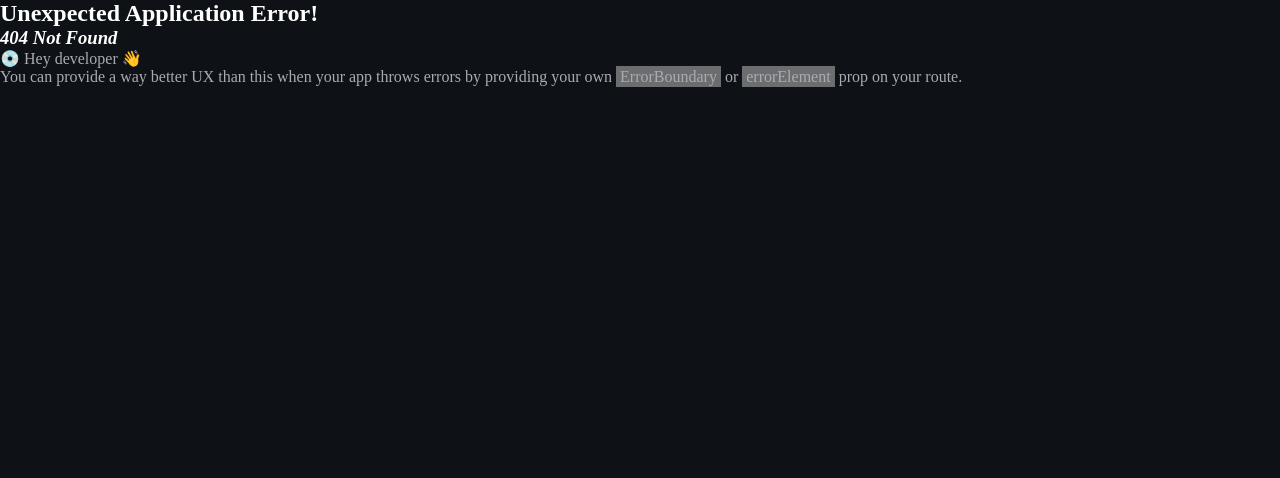
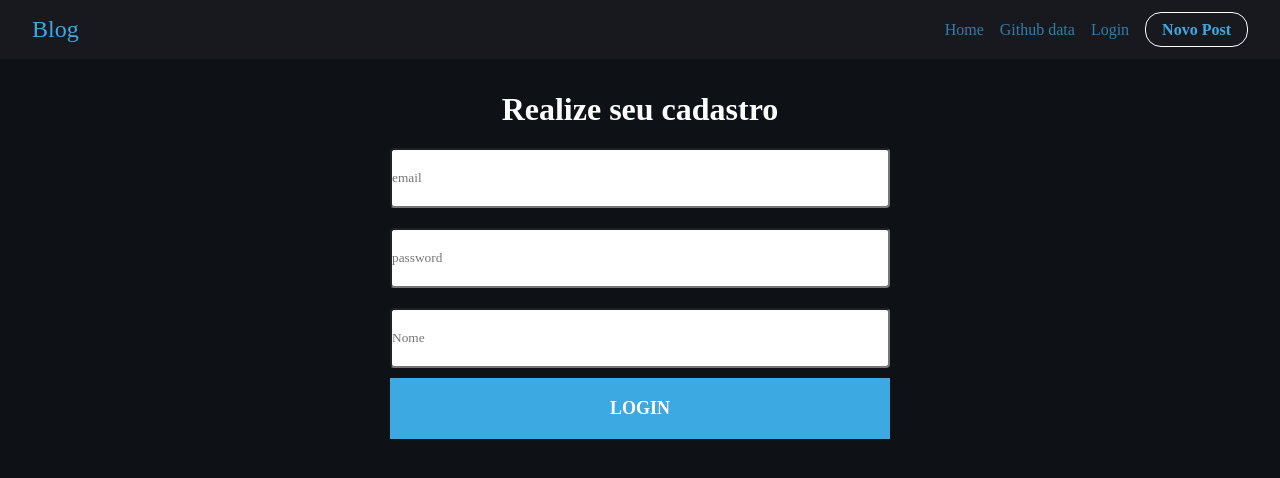
Before and after one commit to Felipe-Gs/Requisicao-React, a React (Vite) app: page /cadastro in a window 1280 px wide. Before the commit this address had no page. Shown: the top 478 px of the page. Built offline with nearby package versions, Linux system fonts and the light colour scheme; a web font is replaced by a local one.

Commit message:
adcionado validacao de login

```diff
--- /dev/null
+++ b/src/ApiAxios/axiosRota.jsx
@@ -0,0 +1,11 @@
+import axios from 'axios';
+
+const api = axios.create({
+    baseURL: 'http://localhost:3333/',
+    headers:{
+        "Content-Type": "application/json",
+
+    }
+})
+
+export default api
--- a/src/AuthContext/AuthContext.jsx
+++ b/src/AuthContext/AuthContext.jsx
@@ -2,6 +2,7 @@ import { createContext, useState, useEffect} from "react";
 import blogFecht from "../axios/config";
 import { useParams } from 'react-router-dom';
 import Animations from '../components/Animations';
+import apigoogle from "../axiosGoogle/config";
 
 export const AuthContext = createContext({});
 
@@ -55,6 +56,8 @@ export function AuthContextProvider({ children }){
         }
     }
 
+// api do github
+
 
 
 
@@ -63,6 +66,7 @@ export function AuthContextProvider({ children }){
             getEmails,
             getPosts,
             getImages,
+
             imgs,
             posts,
             emails,
--- a/src/axios/config.js
+++ b/src/axios/config.js
@@ -7,4 +7,6 @@ const blogFecht = axios.create({
     }
 });
 
+
+
 export default blogFecht;
--- /dev/null
+++ b/src/axiosGoogle/config.js
@@ -0,0 +1,10 @@
+import axios from "axios";
+
+const apigoogle = axios.create({
+    baseURL: "https://api.github.com",
+    headers:{
+        "Content-Type": "application/json",
+    }
+});
+
+export default apigoogle;
--- a/src/components/Navbar.jsx
+++ b/src/components/Navbar.jsx
@@ -15,8 +15,15 @@ const Navbar = () => {
                 <Link to={'/'}>Home</Link>
             </li>
             <li>
+                <Link to={'/dataGithub'}>Github data</Link>
+            </li>
+            <li>
+                <Link to={'/Login'}>Login</Link>
+            </li>
+            <li>
                 <Link to={'/new'} className='newBtn'>Novo Post</Link>
             </li>
+
         </ul>
     </nav>
   )
--- /dev/null
+++ b/src/routes/Cadastro.jsx
@@ -0,0 +1,59 @@
+import React from 'react'
+import { useState } from 'react'
+import api from '../ApiAxios/axiosRota'
+
+export const Cadastro = () => {
+
+    const [email, setEmail] = useState('')
+    const [password, setPassword] = useState('')
+    const [nome, setNome] = useState('')
+    const [id, setId] = useState('')
+
+
+
+
+    async function FazerCadastro(e){
+        e.preventDefault();
+        const response = await api.post('/cadastro',
+            JSON.stringify({email, password, nome})
+        )
+        // console.log(response.data)
+        // newUser.push(...users, {email, password, nome})
+        // users.push(...users, newUser)
+        // console.log(users)
+    }
+
+  return (
+    <div style={{justifyContent:"center", alignItems:"center", display:"flex", flexDirection:'column'}}>
+       <h1>Realize seu cadastro</h1>
+       <form className='login-form'>
+        <input
+            type={'email'}
+            name={'email'}
+            placeholder={'email'}
+            required
+            onChange={(e) => setEmail(e.target.value)}
+        >
+        </input>
+         <input
+            type={'password'}
+            name={'password'}
+            placeholder={'password'}
+            required
+            onChange={(e) => setPassword(e.target.value)}
+         >
+         </input>
+         <input
+            type={'text'}
+            name={'nome'}
+            placeholder={'Nome'}
+            required
+            onChange={(e) => setNome(e.target.value)}
+         >
+         </input>
+         <button onClick={(e)=> FazerCadastro(e)} type="submit" className='btn-login'>Login</button>
+
+       </form>
+    </div>
+  )
+}
--- /dev/null
+++ b/src/routes/DataGithub.css
@@ -0,0 +1,9 @@
+.texto{
+    font-size: 20px;
+    margin-top: 10px;
+
+}
+
+.texto:hover{
+    font-size: 25px;
+}
--- /dev/null
+++ b/src/routes/DataGithub.jsx
@@ -0,0 +1,77 @@
+import React, {useState, useEffect} from 'react'
+import apigoogle from '../axiosGoogle/config';
+import TextField from '@mui/material/TextField';
+import Button from '@mui/material/Button';
+import Animations from '../components/Animations';
+import { Input } from '@mui/material';
+import './DataGithub.css'
+
+
+
+const DataGithub = () => {
+
+  const [perfil, setPerfil] = useState('')
+
+
+  const [dados, setDados] = useState({})
+
+  const getUsuarios = async (perfil)=>{
+      try {
+        <Animations/>
+          const response = await apigoogle.get(`/users/${perfil}`)
+          const data = response.data;
+          setDados(data)
+        //   console.log(data)
+        setPerfil('')
+
+      } catch (error) {
+          console.log(error)
+      }
+  }
+
+
+  return (
+    <div  className='home'>
+        <h1>Dados github</h1>
+        <div style={{ display:"flex", justifyContent:"center"}}>
+            <Input
+                sx={{width: 300, color:"white"}}
+                variant="outlined"
+                placeholder='Digite seu perfil'
+                onChange={(e) => setPerfil(e.target.value)}
+            >
+            </Input>
+            <Button
+                style={{marginLeft:'15px'}}
+                variant="outlined"
+                onClick={()=>(getUsuarios(perfil))}
+            >
+                Buscar dados
+            </Button>
+        </div>
+      <div style={{display:'flex', justifyContent:"space-around", flex:1}}>
+        <div style={{width:'500px', height:'400px', marginTop:'50px', justifyContent:"space-around", flex:1}}>
+            {dados.name?
+                <div style={{display:"flex", justifyContent:'space-around', flex:1, alignItems:"center"}}>
+                    <div style={{}}>
+                        <p className='texto'>Nome: {dados.name}</p>
+                        <p className='texto'>Seguidores: {dados.followers}</p>
+                        <p className='texto'>Biografia: {dados.bio}</p>
+                        <p className='texto'>Formação: {dados.company}</p>
+                        <p className='texto'>Blog: {dados.blog}</p>
+                        <p className='texto'>Localização: {dados.location}</p>
+                        <p className='texto'>Criado em: {dados.created_at}</p>
+                    </div>
+                    <div>
+                        <img style={{width:'200px', height:'200px', borderRadius:'50%'}} src={dados.avatar_url} alt='imagem do github'/>
+                    </div>
+                </div>
+            : <Animations  />}
+        </div>
+      </div>
+    </div>
+  )
+}
+
+
+export default DataGithub
--- /dev/null
+++ b/src/routes/Login.css
@@ -0,0 +1,103 @@
+.login-form {
+    padding: 0 60px;
+}
+
+.btn-login {
+    border: none;
+    display: block;
+    background-color: #3ca9e2;
+    color: #fff;
+    font-weight: bold;
+    text-transform: uppercase;
+    cursor: pointer;
+    -webkit-transition: all 0.2s ease;
+    transition: all 0.2s ease;
+    font-size: 18px;
+    position: relative;
+    display: inline-block;
+    cursor: pointer;
+    text-align: center;
+    margin-bottom: 30px;
+    margin-top: 10px;
+    width: 100%;
+    padding: 20px;
+  }
+
+  .btn-login:hover {
+    background-color: #329dd5;
+    -webkit-transition: all 0.2s ease;
+    transition: all 0.2s ease;
+  }
+
+
+  h2 {
+    font-weight: 300;
+    text-align: center;
+  }
+
+  a,
+  a:link,
+  a:visited,
+  a:active {
+    color: #3ca9e2;
+    -webkit-transition: all 0.2s ease;
+    transition: all 0.2s ease;
+  }
+  a:focus, a:hover,
+  a:link:focus,
+  a:link:hover,
+  a:visited:focus,
+  a:visited:hover,
+  a:active:focus,
+  a:active:hover {
+    color: #329dd5;
+    -webkit-transition: all 0.2s ease;
+    transition: all 0.2s ease;
+  }
+
+  .login-form-wrap {
+    background-color: #fff;
+    width: 70%;
+    max-width: 400px;
+    margin: 30px auto;
+    text-align: center;
+    padding: 20px 0 0 0;
+    border-radius: 4px;
+    box-shadow: 0px 30px 50px 0px rgba(0, 0, 0, 0.2);
+  }
+
+  .login-form {
+    padding: 0 60px;
+  }
+
+  input {
+    display: block;
+    box-sizing: border-box;
+    width: 100%;
+    outline: none;
+    height: 60px;
+    line-height: 60px;
+    border-radius: 4px;
+    margin-top: 20px;
+  }
+
+  .input[type="password"],
+  .input[type="email"] {
+    width: 100%;
+    padding: 0 0 0 10px;
+    margin: 10px 0;
+    color: #8a8b8e;
+    border: 1px solid #c2c0ca;
+    font-style: normal;
+    font-size: 16px;
+    -webkit-appearance: none;
+       -moz-appearance: none;
+            appearance: none;
+    position: relative;
+    display: inline-block;
+    background: none;
+  }
+  .input[type="password"]:focus,
+  .input[type="email"]:focus {
+    border-color: #3ca9e2;
+  }
--- /dev/null
+++ b/src/routes/Login.jsx
@@ -0,0 +1,59 @@
+import axios from 'axios';
+import React from 'react'
+import { useState } from 'react'
+import './Login.css'
+import api from '../ApiAxios/axiosRota';
+
+import { useNavigate } from 'react-router-dom';
+
+export const Login = () => {
+    const navigate = useNavigate()
+
+    const [email, setEmail] = useState('');
+    const [password, setPassword] = useState('');
+    const [error, setError] = useState('');
+    const [user, setUser] = useState(null);
+
+
+    const handleLogin = async(e) => {
+        e.preventDefault();
+        const response = await api.post('/login',
+            JSON.stringify({email, password}),
+        );
+        if(response.data === 200){
+          setError('voce pode logar')
+        }else{
+          setError('Ops, algo deu arrado, Talvez voce nao tenha conta')
+        }
+    }
+
+  return (
+    <div style={{justifyContent:"center", alignItems:"center", display:"flex", flexDirection:'column'}}>
+       <h1>Autenticação de Login</h1>
+       <form className='login-form'>
+        <input
+            type={'email'}
+            name={'email'}
+            placeholder={'email'}
+            required
+            onChange={(e) => setEmail(e.target.value)}
+        >
+        </input>
+         <input
+            type={'password'}
+            name={'password'}
+            placeholder={'password'}
+            required
+            onChange={(e) => setPassword(e.target.value)}
+         >
+         </input>
+         <button onClick={(e) => handleLogin(e)} type="submit" className='btn-login'>Login</button>
+         {
+          error? <button onClick={()=> navigate('/cadastro')}  type="button" className='btn-login'>Cadastro</button> : <p></p>
+         }
+
+       </form>
+       <p>{error}</p>
+    </div>
+  )
+}
```
Also changed, not shown: src/main.jsx (+16 -0 lines), src/routes/Home.jsx (+7 -10 lines).
